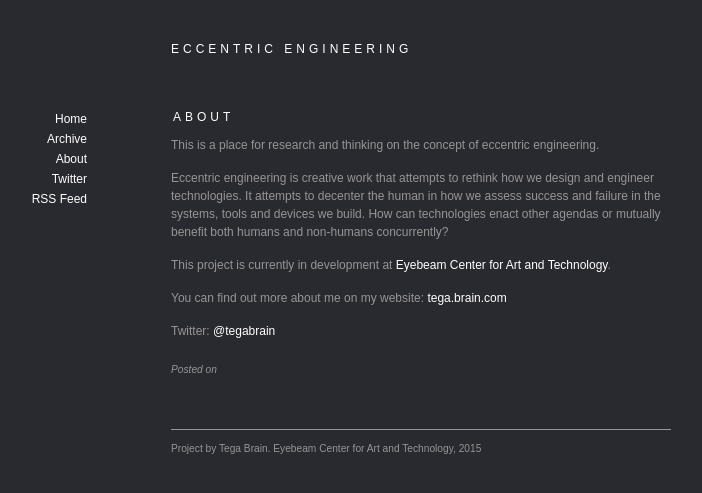
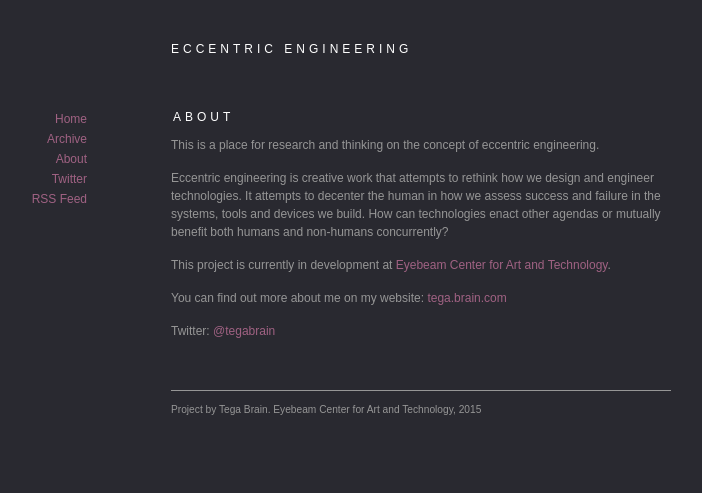
Before and after one commit to eccentricengineering/eccentricengineering.github.io, a Jekyll site: the page built from about/index.markdown, in a window 1280 px wide. Shown: the top 493 px of the page, without its empty margins (219-921 px from the left). Built offline with Jekyll 4.4.1, drawn with Linux system fonts in a browser that asks for light colours; nearby versions of some CDN libraries.

```diff
--- /dev/null
+++ b/_layouts/page.html
@@ -0,0 +1,17 @@
+---
+layout: default
+---
+<article class="post">
+
+	{% if page.external-url %}
+		<h1>
+			<a href="{{ page.external-url }}">{{ page.title }}</a>
+			<a class="anchor" href="{{ page.url }}"><i class="icon-anchor"></i></a>
+		</h1>
+	{% else %}
+		<h2><a href="{{ page.url }}">{{ page.title }}</a></h2>
+	{% endif %}
+
+	<div class="post-content">{{ content }}</div>
+
+</article>
--- a/about/index.markdown
+++ b/about/index.markdown
@@ -1,5 +1,5 @@
 ---
-layout: post
+layout: page
 title: About
 ---
 
--- a/assets/css/colors-light.css
+++ b/assets/css/colors-light.css
@@ -4,7 +4,7 @@ html, body {
 }
 
 a, a:visited, a:active {
-	color: #ffffff;
+	color: #A06283;
 
 }
 
@@ -24,7 +24,7 @@ p {
 }
 
 h1 a, h1 a:visited, h1 a:active {
-
+	color: #ffffff;
 	font-weight: 100;
 
 
```
